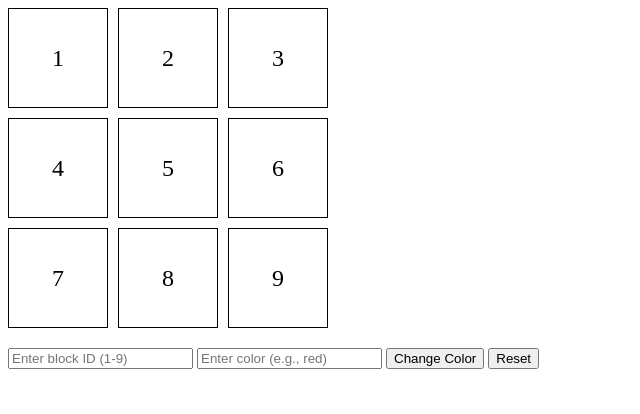
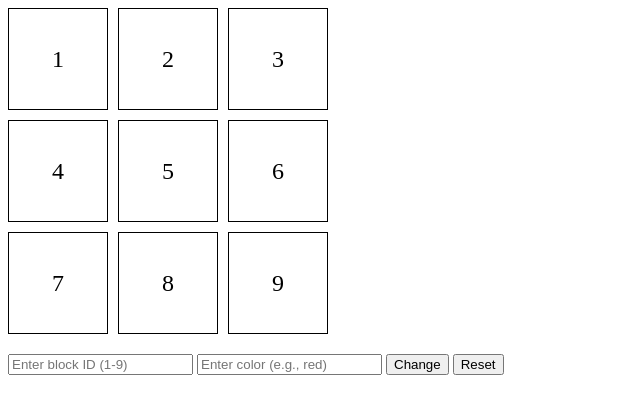
Before and after one commit to acciojob/Replit-Asian-Paints-khedkar2001, a website: page main.html in a window 1280 px wide. Both pictures are taken after a click on the button "Reset". Shown: the whole page, without its empty margins (0-640 px from the left). Drawn offline with Linux system fonts and the light colour scheme.

Commit message:
created a submission

```diff
--- a/main.html
+++ b/main.html
@@ -7,8 +7,7 @@
 </head>
 <body>
 
-  <div id="grid-container">
-    <!-- 3x3 grid -->
+  <div class="grid-container">
     <div id="1" class="grid-item">1</div>
     <div id="2" class="grid-item">2</div>
     <div id="3" class="grid-item">3</div>
@@ -20,11 +19,10 @@
     <div id="9" class="grid-item">9</div>
   </div>
 
-  <!-- Inputs -->
   <input type="number" id="block_id" placeholder="Enter block ID (1-9)">
   <input type="text" id="colour_id" placeholder="Enter color (e.g., red)">
-  <button id="change_button">Change Color</button>
-  <button id="Reset">Reset</button>
+  <button id="change_button">Change</button>
+  <button id="reset_button">Reset</button>
 
   <script src="script.js"></script>
 </body>
--- a/script.js
+++ b/script.js
@@ -1,24 +1,23 @@
 document.getElementById('change_button').addEventListener('click', function () {
-  // Reset all grid items' background to transparent
-  let gridItems = document.getElementsByClassName('grid-item');
-  for (let item of gridItems) {
-    item.style.backgroundColor = 'transparent';
-  }
-
-  // Get block ID and color
   let blockId = document.getElementById('block_id').value;
   let color = document.getElementById('colour_id').value;
 
-  // Change color of the selected block
-  let block = document.getElementById(blockId);
+  // Reset all block colors
+  const allBlocks = document.querySelectorAll('.grid-item');
+  allBlocks.forEach(block => {
+    block.style.backgroundColor = 'transparent';
+  });
+
+  // Change the selected block's background
+  const block = document.getElementById(blockId);
   if (block) {
     block.style.backgroundColor = color;
   }
 });
 
-document.getElementById('Reset').addEventListener('click', function () {
-  let gridItems = document.getElementsByClassName('grid-item');
-  for (let item of gridItems) {
-    item.style.backgroundColor = 'transparent';
-  }
+document.getElementById('reset_button').addEventListener('click', function () {
+  const allBlocks = document.querySelectorAll('.grid-item');
+  allBlocks.forEach(block => {
+    block.style.backgroundColor = 'transparent';
+  });
 });
--- a/styles.css
+++ b/styles.css
@@ -1,14 +1,14 @@
-#grid-container {
+.grid-container {
   display: grid;
   grid-template-columns: repeat(3, 100px);
-  grid-template-rows: repeat(3, 100px);
-  gap: 10px;
+  grid-gap: 10px;
   margin-bottom: 20px;
 }
 
 .grid-item {
   background-color: transparent;
   border: 1px solid #000;
+  height: 100px;
   display: flex;
   align-items: center;
   justify-content: center;
```
